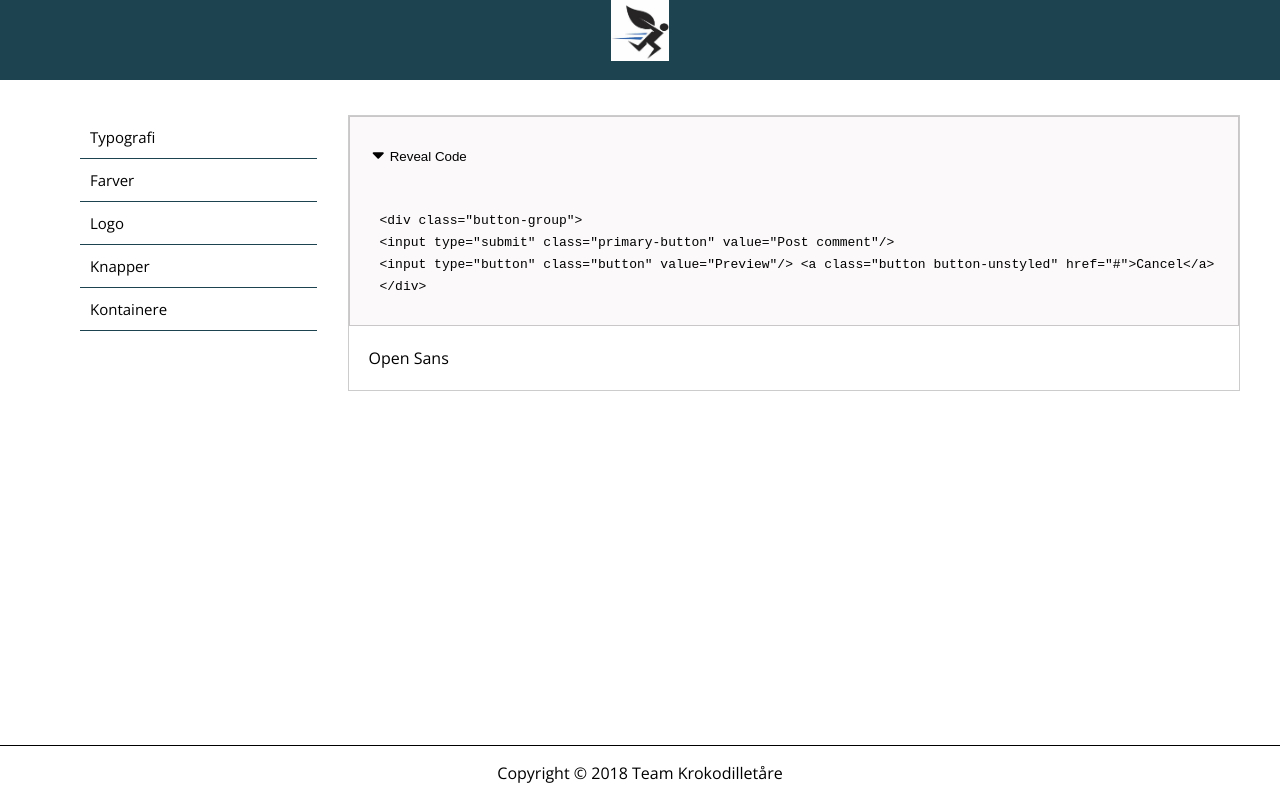
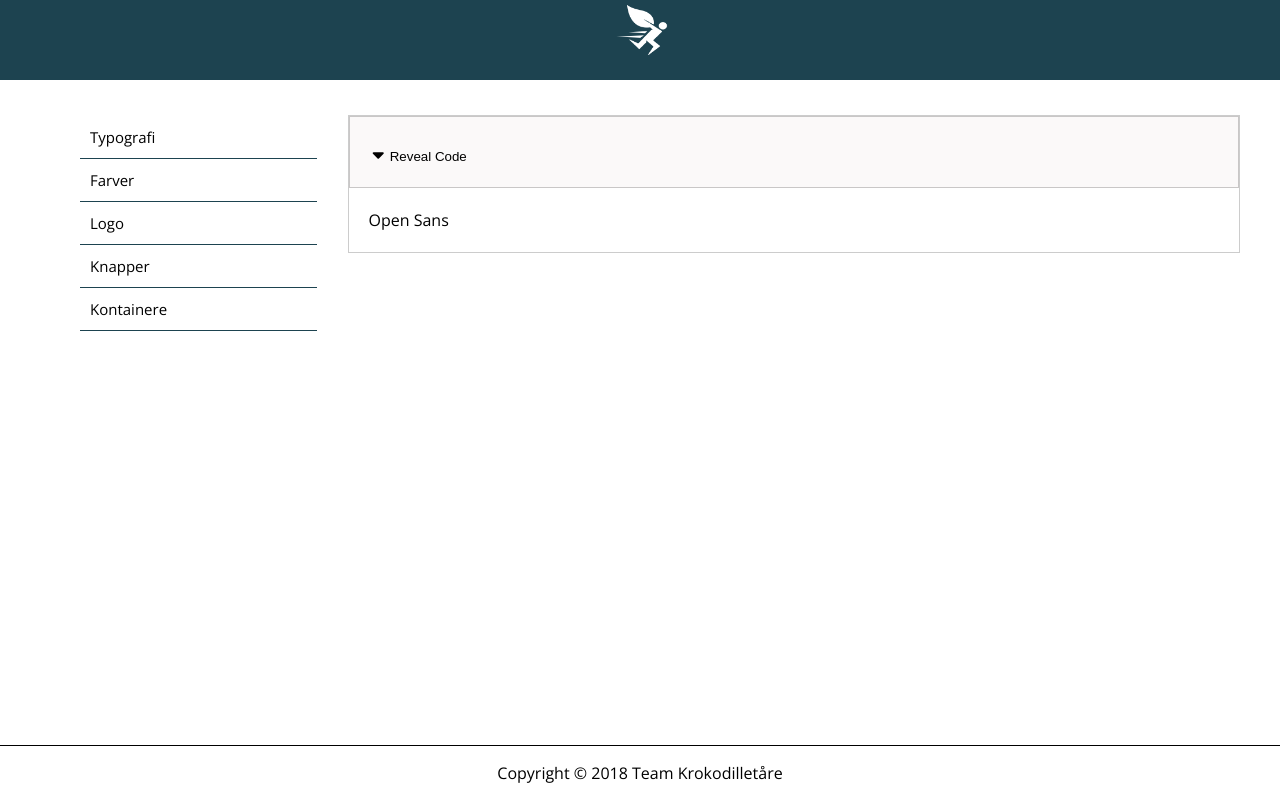
Before and after one commit to Frdez/ESPORT-Styleguide, a plain HTML site: page index.html in a window 1280 px wide. Drawn offline with nearby package versions, Linux system fonts and the light colour scheme.

Commit message:
logo change + reveal function optimization

```diff
--- a/index.html
+++ b/index.html
@@ -14,7 +14,7 @@
 <body>
 
   <header>
-    <img src="assets/img/SPB.jpg" alt="Logo"><!--LOGO-->
+    <img src="assets/img/SPB.png" alt="Logo"><!--LOGO-->
   </header>
 
   <div id="site-wrapper" class="flex row">
@@ -24,7 +24,7 @@
         <section id="typografi" class="border">
           <div class="reveal">
             <button onclick="reveal()"><i class="arrow fas fa-sort-down"></i>Reveal Code</button>
-            <div id="DIVREVEAL">
+            <div id="DIVREVEAL" style="display: none;">
             <code>&lt;div class=&quot;button-group&quot;&gt;<br> &lt;input type=&quot;submit&quot; class=&quot;primary-button&quot; value=&quot;Post comment&quot;/&gt;<br> &lt;input type=&quot;button&quot; class=&quot;button&quot; value=&quot;Preview&quot;/&gt; &lt;a class=&quot;button button-unstyled&quot; href=&quot;#&quot;&gt;Cancel&lt;/a&gt;<br> &lt;/div&gt;</code>
             </div>
           </div>
```
